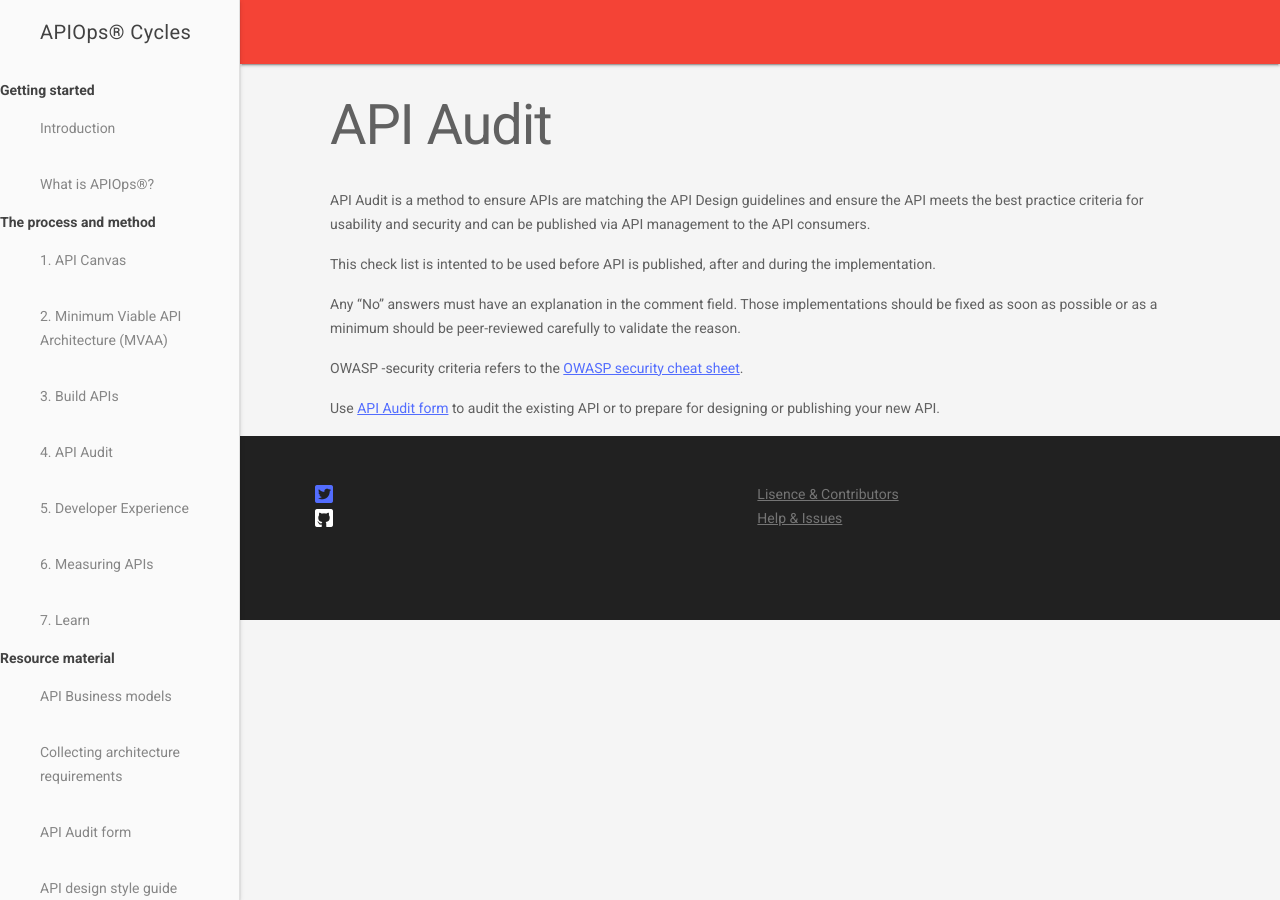
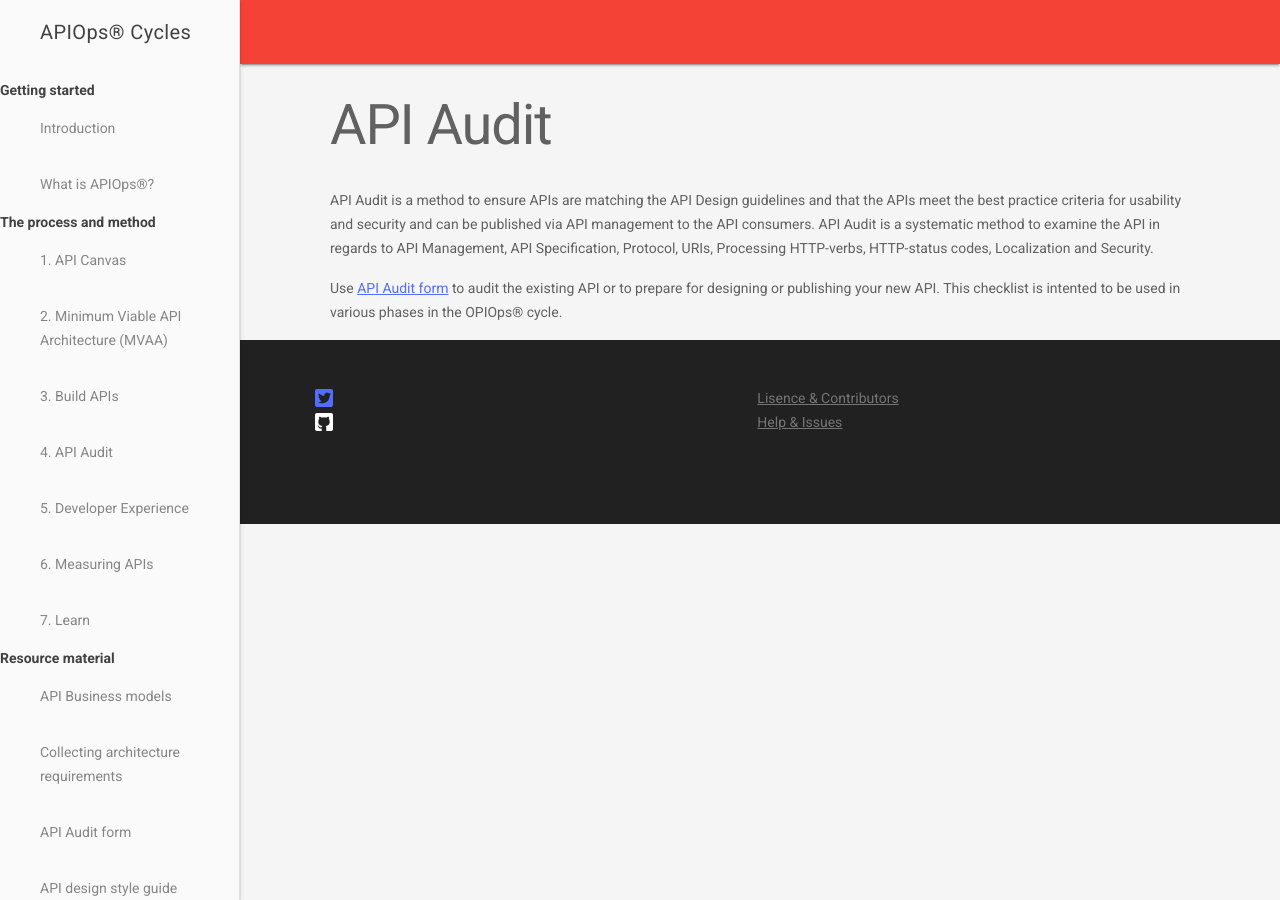
Before and after one commit to mniinio/APIOps-cycles, a Jekyll site: the page built from APIAudit.md, in a window 1280 px wide. Built offline with Jekyll 4.4.1, drawn with Linux system fonts in a browser that asks for light colours; our own code applies the rules of GitHub Pages for plain Markdown files.

Commit message:
API Audit page

```diff
--- a/APIAudit.md
+++ b/APIAudit.md
@@ -2,12 +2,6 @@
 title: API Audit
 permalink: /apiaudit/
 ---
-API Audit is a method to ensure APIs are matching the API Design guidelines and ensure the API meets the best practice criteria for usability and security and can be published via API management to the API consumers.
+API Audit is a method to ensure APIs are matching the API Design guidelines and that the APIs meet the best practice criteria for usability and security and can be published via API management to the API consumers. API Audit is a systematic method to examine the API in regards to API Management, API Specification, Protocol, URIs, Processing HTTP-verbs, HTTP-status codes, Localization and Security.
 
-This check list is intented to be used before API is published, after and during the implementation.
-
-Any "No" answers must have an explanation in the comment field. Those implementations should be fixed as soon as possible or as a minimum should be peer-reviewed carefully to validate the reason.
-
-OWASP -security criteria refers to the [OWASP security cheat sheet](https://www.owasp.org/index.php/REST_Security_Cheat_Sheet).
-
-Use [API Audit form](apiauditform) to audit the existing API or to prepare for designing or publishing your new API.
+Use [API Audit form](apiauditform) to audit the existing API or to prepare for designing or publishing your new API. This checklist is intented to be used in various phases in the OPIOps&reg; cycle.
```
Also changed, not shown: apiaudit/apiauditform.md (+3 -0 lines).
